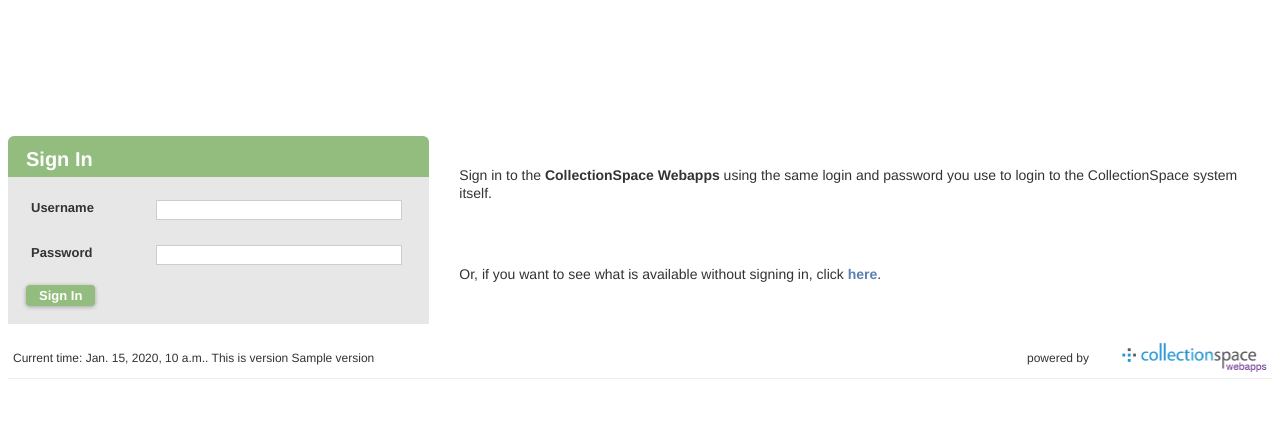
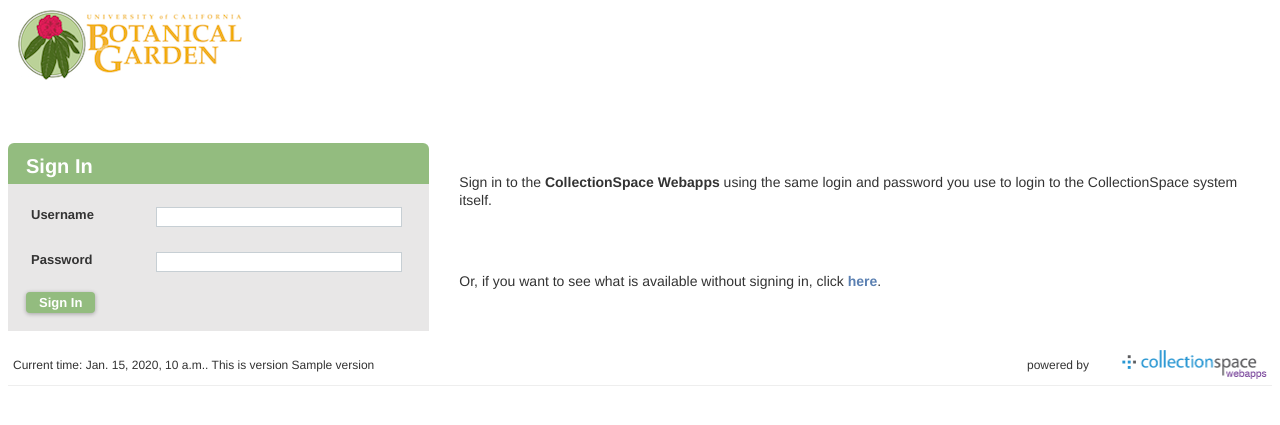
Before and after one commit to collectionspace/cspace_django_project, a Django app: template cspace_django_site/templates/registration/login.html in a window 1280 px wide. Shown: the top 425 px of the page. Run offline with Django 3.2, Linux system fonts and the light colour scheme; the template is opened without the code that fills it: most values are stand-ins (such as "Sample title", 1, 10 or a date in 2020); form fields are guessed from the names that the template uses.

Commit message:
Removed cruft styles, reworked header a bit to add the logo to the HTML

```diff
--- a/cspace_django_site/templates/cspace_django_site/base_site.html
+++ b/cspace_django_site/templates/cspace_django_site/base_site.html
@@ -6,13 +6,12 @@
 
 {% block branding %}
     <div class="unit size1of3">
-      <div id="logo"></div>
+      <img src="{% static "cspace_django_site/images/header-logo.png" %}">
     </div>
-    <div class="unit size1of3" style="text-align: center">
-      <h1 class="bannerTitle" id="site-name">{{ apptitle }}</h1>
+    <div class="unit size1of3 center">
+      <h1>{{ apptitle }}</h1>
     </div>
-    <!-- div class="user-tools" -->
-    <div class="unitnav">
+    <div class="unit size1of3 right">
         {% if additionalInfo %}
             {% for info in additionalInfo %}
                 <a href="#" id="{{ info.slug }}" class="expandInfo">{{ info.name }}</a>
--- a/cspace_django_site/templates/registration/login.html
+++ b/cspace_django_site/templates/registration/login.html
@@ -5,7 +5,9 @@
 {% block coltype %}{% endblock %}
 
 {% block branding %}
-    <h1 class="bannerTitle" id="site-name">&nbsp;</h1>
+    <div class="unit size1of3">
+      <img src="{% static "cspace_django_site/images/header-logo.png" %}">
+    </div>
 {% endblock %}
 
 {% block content %}
--- a/toolbox/templates/toolbox.html
+++ b/toolbox/templates/toolbox.html
@@ -14,7 +14,7 @@
 
 {% block branding %}
     {{ block.super }}
-    <div class="unitnav" style="padding-top: 3px;">
+    <div class="right" style="padding-top: 3px;">
     <a href="./">Switch Tool</a><span class="expandInfo">||</span>
     </div>
 {% endblock %}
```
Also changed, not shown: toolbox/templates/toolbox_info_strip.html (+9 -8 lines).
